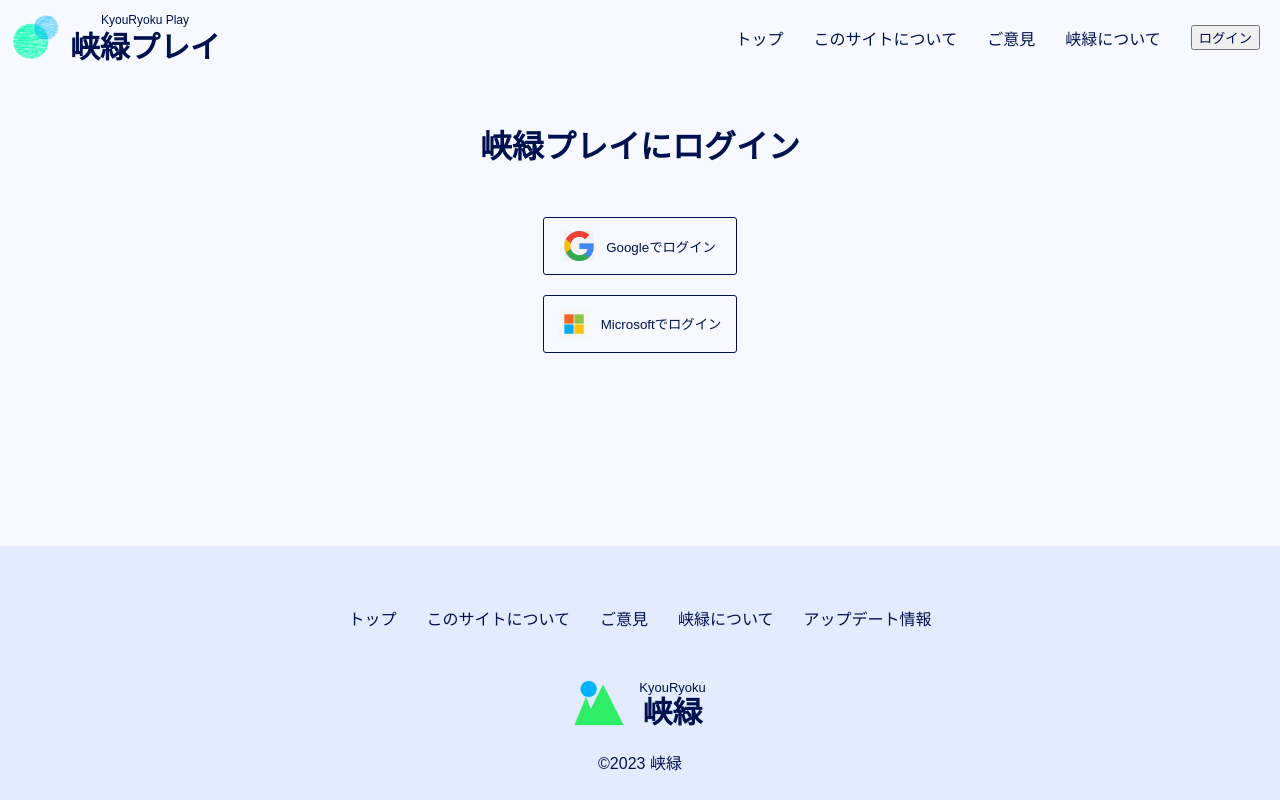
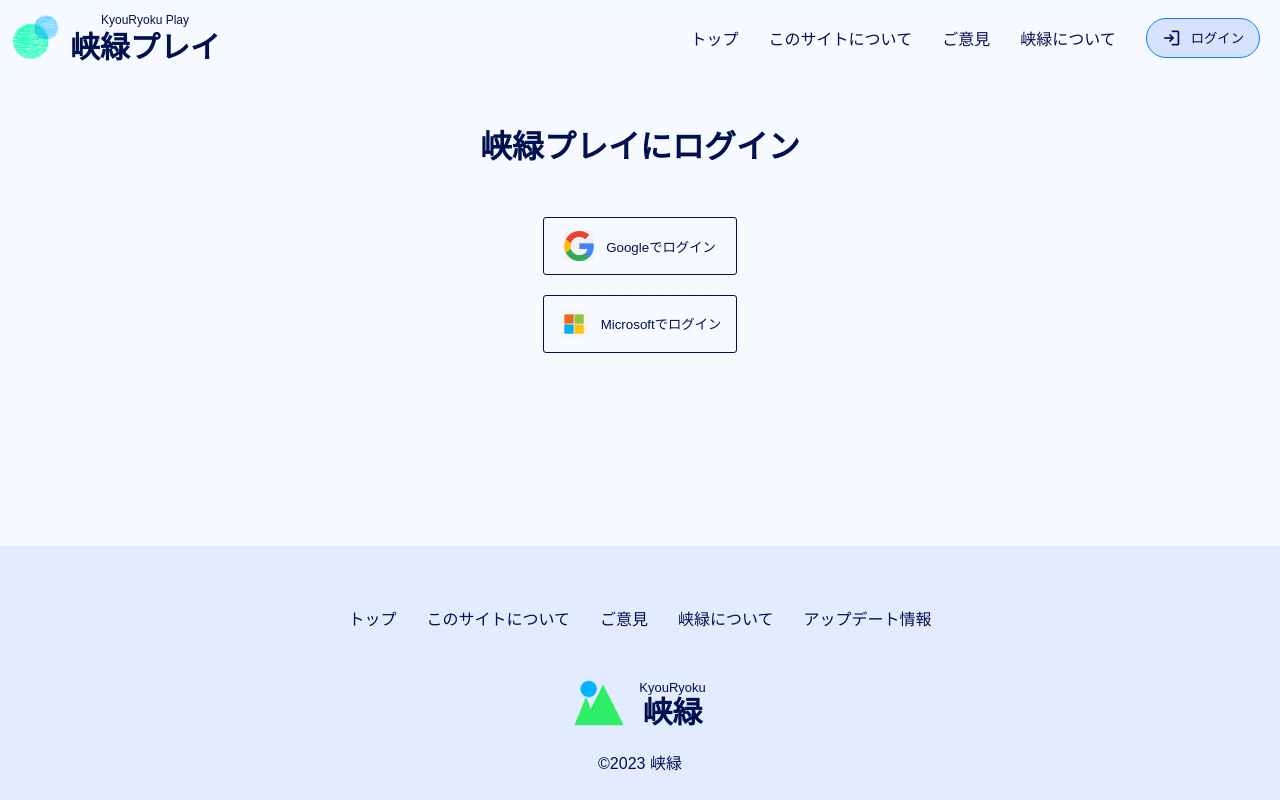
Before and after one commit to goshieta/kyouryoku-play, a Next.js app: page /account/login in a window 1280 px wide. Built offline with nearby package versions, Linux system fonts and the light colour scheme; no server answers.

Commit message:
ログアウト機能を追加、ボタンのグローバルデザインを変更、ヘッダーのログインボタンを改良

```diff
--- a/app/component/common/header/userArea.module.css
+++ b/app/component/common/header/userArea.module.css
@@ -91,3 +91,6 @@
 #show_more:active {
   background-color: var(--active-accent);
 }
+
+#login {
+}
--- a/app/component/common/header/userArea.tsx
+++ b/app/component/common/header/userArea.tsx
@@ -94,6 +94,10 @@ export default function UserArea() {
     );
   } else if (userData === undefined) {
     //ログインしていない、もしくはユーザーデータが破損している
-    return <button>ログイン</button>;
+    return (
+      <button id={styles.login} onClick={() => router.push("/account/login")}>
+        <span className="material-symbols-outlined">login</span>ログイン
+      </button>
+    );
   }
 }
--- a/app/style/globals.css
+++ b/app/style/globals.css
@@ -99,3 +99,28 @@ body {
     margin: 20px;
   }
 }
+
+button {
+  border: solid 1px var(--link-color);
+  background-color: var(--accent-color);
+  outline: none;
+  padding: 7px 15px;
+  border-radius: 9999px;
+  cursor: pointer;
+  transition: background-color 0.2s;
+  display: flex;
+  gap: 5px;
+  align-items: center;
+}
+button:hover {
+  background-color: var(--hover-accent);
+}
+button:active {
+  background-color: var(--active-accent);
+}
+button .material-symbols-outlined {
+  display: flex;
+  align-items: center;
+  font-size: 20px;
+  line-height: 20px;
+}
```
Also changed, not shown: app/account/page.tsx (+7 -1 lines).
